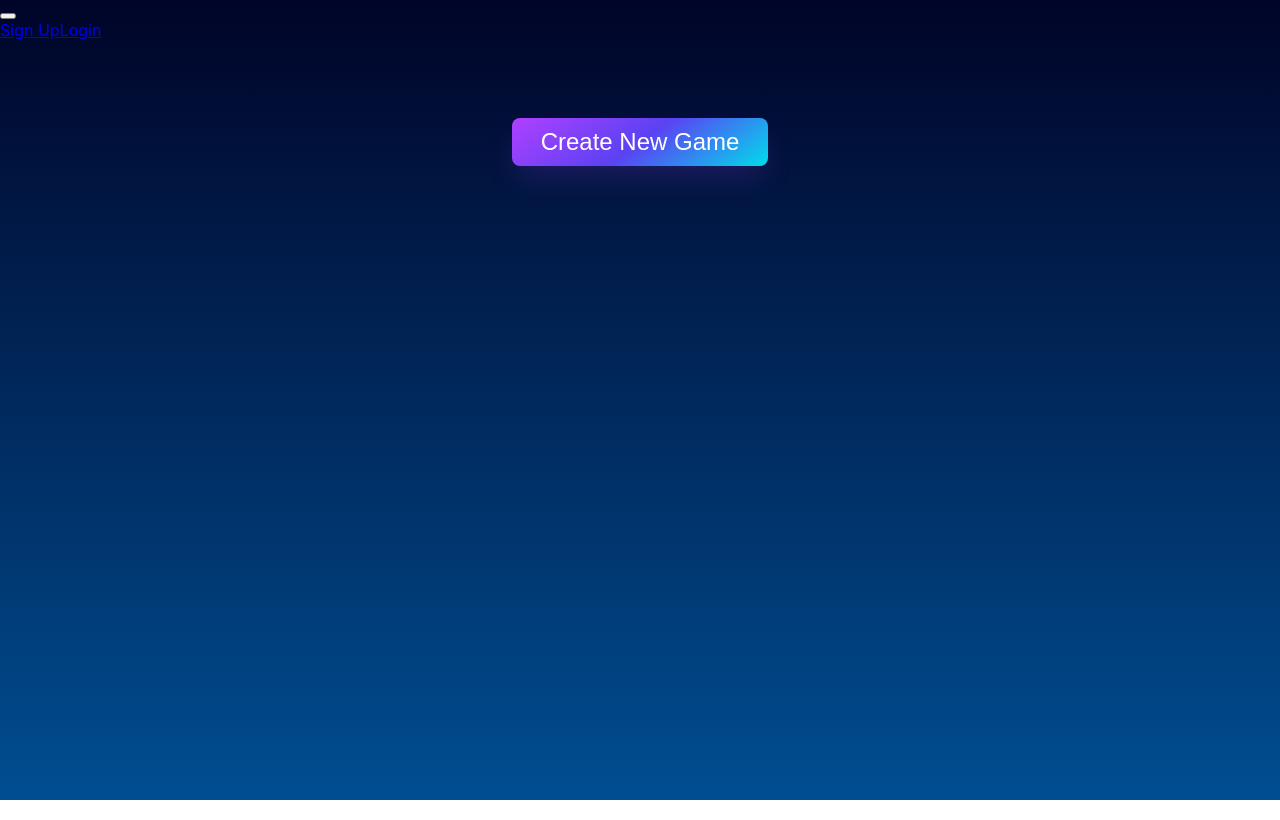
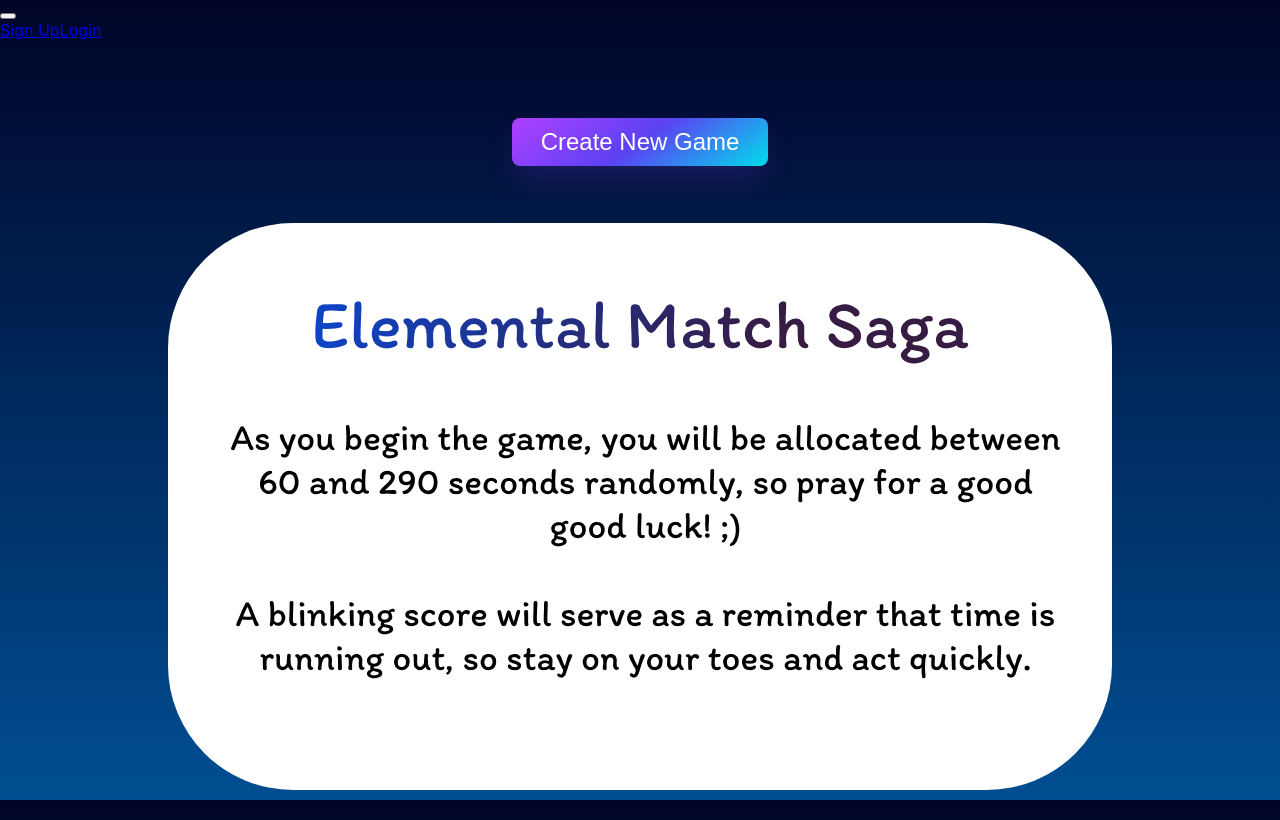
Before and after one commit to Mvycas/game_client, a React (Create React App) app: page / in a window 1280 px wide. Built offline with nearby package versions, Linux system fonts and the light colour scheme.

Commit message:
game rules canva + random timer

```diff
--- a/src/constants/gameConstants.tsx
+++ b/src/constants/gameConstants.tsx
@@ -4,6 +4,7 @@ import red from "../images/block_fire_jelly.png";
 import yellow from "../images/block_flash_jelly.png";
 import green from "../images/block_forest_jelly.png";
 import blue from "../images/block_ice_jelly.png";
+
 
 export const SAVE_BOARD = "SAVE_BOARD";
 export const GAME_STARTED = "GAME_STARTED";
--- /dev/null
+++ b/src/helperFunctions/randomIntFromInterval.ts
@@ -0,0 +1,6 @@
+// this function was taken from: https://stackoverflow.com/questions/4959975/generate-random-number-between-two-numbers-in-javascript
+// AUTHOR: Francisc
+
+export default function randomIntFromInterval(min:number, max:number) {
+    return Math.floor(Math.random() * (max - min + 1) + min)
+  }
--- a/src/screens/gameScreen.tsx
+++ b/src/screens/gameScreen.tsx
@@ -9,6 +9,8 @@ import { getBoard, moveTile } from "./createBoard";
 import { Position, canMove } from "../game/board";
 import "./gameScreen.css";
 import { useNavigate } from "react-router";
+import canva from "../images/Untitled.png";
+import randomIntFromInterval from "../helperFunctions/randomIntFromInterval";
 
 const GameScreen = () => {
   const [timer, setTimer] = useState<number>(0);
@@ -33,8 +35,7 @@ const GameScreen = () => {
 
   useEffect(() => {
     if (isGameRunning) {
-      setTimer(180);
-
+      setTimer(randomIntFromInterval(60, 290));
       const timerId = setInterval(() => {
         setTimer((prevTimer) => {
           if (prevTimer > 0) {
@@ -120,6 +121,8 @@ const GameScreen = () => {
           height: "100%",
         }}
       >
+        <div>
+          {!isGameRunning ? (
             <Button
               className="button-64"
               onClick={createNewGame}
@@ -131,10 +134,27 @@ const GameScreen = () => {
             >
               Create New Game
             </Button>
+          ) : null}
+        </div>
       </div>
 
-      <div>
-        {isGameRunning ? <h1 data-heading={`${timer}`}>{timer}</h1> : null}
+      <div
+        style={{
+          display: "flex",
+          justifyContent: "center",
+          alignItems: "center",
+        }}
+      >
+        {!isGameRunning ? (
+          <img
+            src={canva}
+            alt={canva}
+            style={{
+              marginTop: "25px",
+              borderRadius: "125px",
+            }}
+          ></img>
+        ) : null}
       </div>
 
       <div>
```
Also changed, not shown: src/images/Untitled.png (added). Lines whose indentation alone changed are shown as unchanged.
